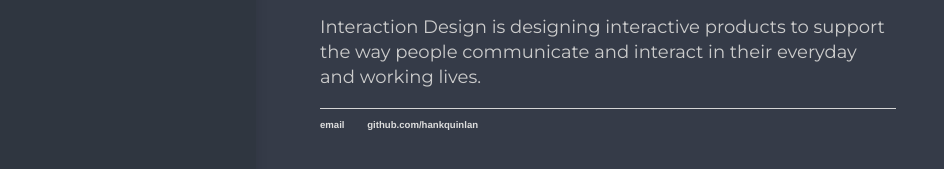
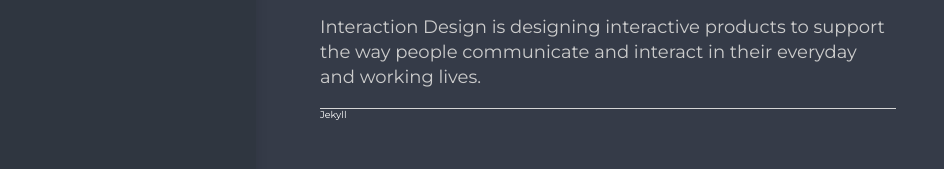
Before and after one commit to josejovian/josejovian.github.io, a Jekyll site: the page built from _posts/2021-02-22-human-and-computer-interaction.md, in a window 1280 px wide. Shown: the part 368-537 px from the top of the page, without its empty margins (0-944 px from the left). Built offline with Jekyll 4.4.1, drawn with Linux system fonts in a browser that asks for light colours.

Commit message:
Update default.html

```diff
--- a/_layouts/default.html
+++ b/_layouts/default.html
@@ -29,10 +29,7 @@
 
 				</div><!-- /.container -->
 				<footer>
-					<ul>
-						<li><a href="mailto:hankquinlanhub@gmail.com">email</a></li>
-						<li><a href="https://github.com/hankquinlan">github.com/hankquinlan</a></li>
-					</ul>
+					Jekyll
 				</footer>
 			</div>
 		</body>
```
